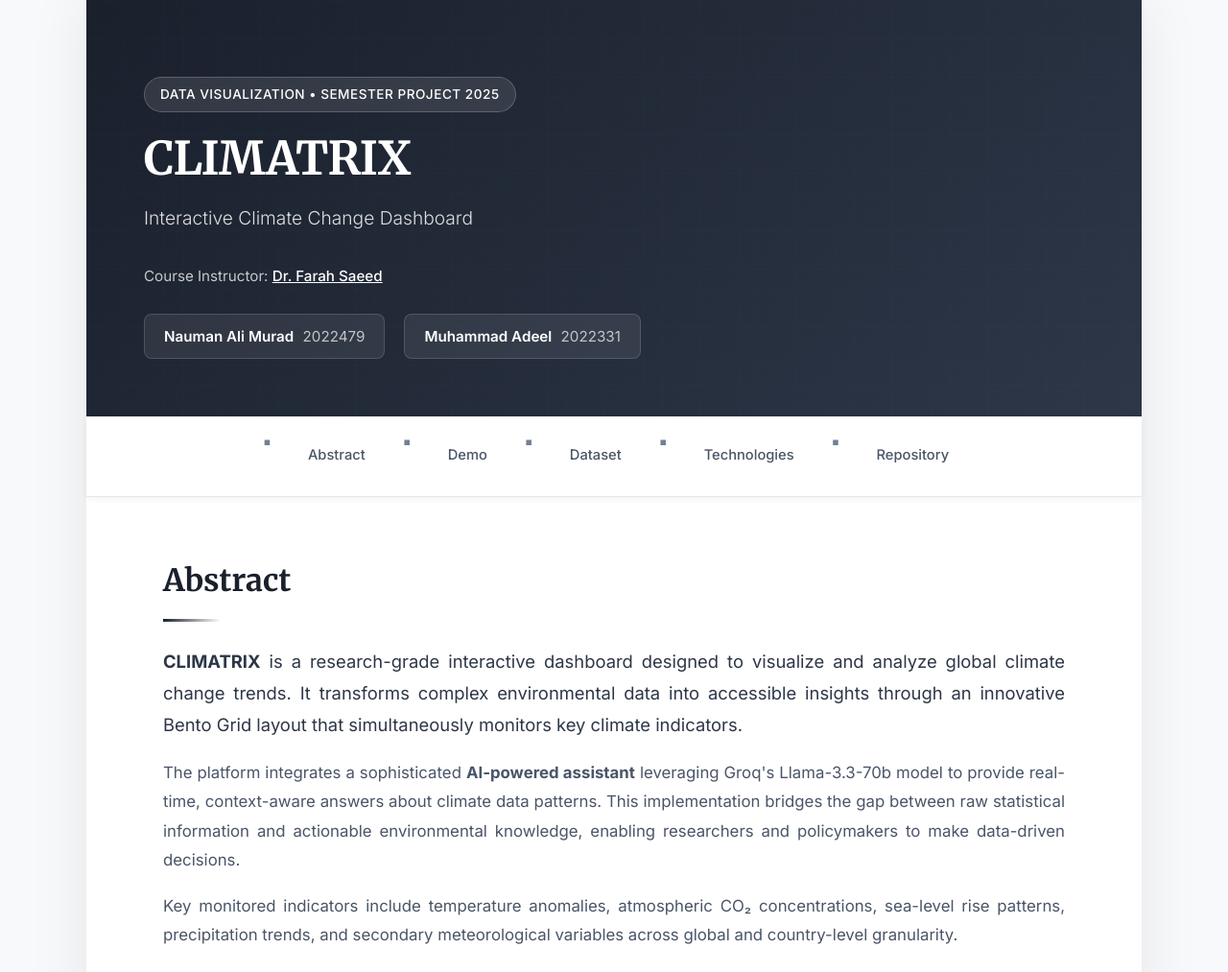
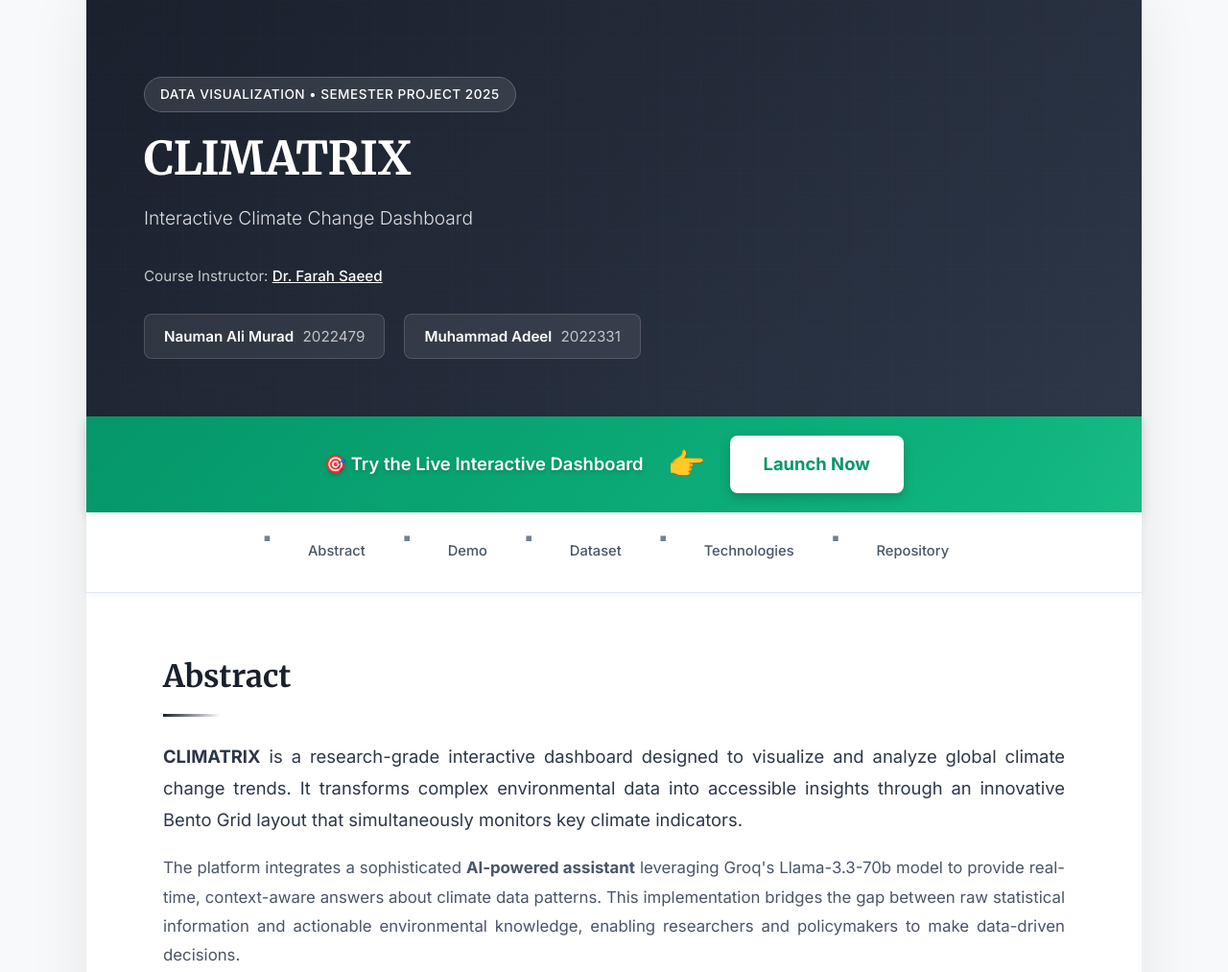
Before and after one commit to adeelkh21/adeelkh21.github.io, a plain HTML site: page index.html in a window 1280 px wide. Shown: the top 1013 px of the page at 96% size. Drawn offline with Linux system fonts and the light colour scheme.

Commit message:
Add prominent try project banner with animated arrow

```diff
--- a/index.html
+++ b/index.html
@@ -426,6 +426,91 @@
             height: 24px;
         }
 
+        /* Try Project Banner */
+        .try-banner {
+            background: linear-gradient(135deg, #059669 0%, #10b981 100%);
+            padding: 20px 40px;
+            display: flex;
+            align-items: center;
+            justify-content: center;
+            gap: 20px;
+            box-shadow: 0 4px 12px rgba(0, 0, 0, 0.15);
+            position: relative;
+            overflow: hidden;
+        }
+
+        .try-banner::before {
+            content: '';
+            position: absolute;
+            top: 0;
+            left: -100%;
+            width: 100%;
+            height: 100%;
+            background: linear-gradient(90deg, transparent, rgba(255, 255, 255, 0.1), transparent);
+            animation: shimmer 3s infinite;
+        }
+
+        @keyframes shimmer {
+            0% { left: -100%; }
+            100% { left: 100%; }
+        }
+
+        .try-banner-content {
+            display: flex;
+            align-items: center;
+            gap: 25px;
+            position: relative;
+            z-index: 1;
+        }
+
+        .try-banner-text {
+            color: white;
+            font-size: 1.15em;
+            font-weight: 600;
+            text-shadow: 0 2px 4px rgba(0, 0, 0, 0.2);
+        }
+
+        .arrow-pointer {
+            font-size: 2em;
+            animation: bounce 1s infinite;
+        }
+
+        @keyframes bounce {
+            0%, 100% {
+                transform: translateX(0) translateY(0);
+            }
+            25% {
+                transform: translateX(5px) translateY(-5px);
+            }
+            50% {
+                transform: translateX(10px) translateY(0);
+            }
+            75% {
+                transform: translateX(5px) translateY(5px);
+            }
+        }
+
+        .try-button {
+            display: inline-block;
+            padding: 14px 35px;
+            background: white;
+            color: #059669;
+            text-decoration: none;
+            font-weight: 700;
+            font-size: 1.15em;
+            border-radius: 8px;
+            transition: all 0.3s ease;
+            box-shadow: 0 4px 12px rgba(0, 0, 0, 0.2);
+            position: relative;
+            z-index: 1;
+        }
+
+        .try-button:hover {
+            transform: scale(1.05) translateY(-2px);
+            box-shadow: 0 8px 20px rgba(0, 0, 0, 0.3);
+            background: #f0fdf4;
+        }
+
         /* Footer */
         footer {
             text-align: center;
@@ -472,8 +557,24 @@
                 grid-template-columns: 1fr;
             }
 
+            .try-banner-content {
+                flex-direction: column;
+                gap: 15px;
+            }
+
+            .arrow-pointer {
+                font-size: 1.5em;
+            }
+
+            .try-banner-text {
+                font-size: 1em;
+                text-align: center;
+            }
+        }
+
+        @media (max-width: 480px) {
             .stats-grid {
-                grid-template-columns: repeat(2, 1fr);
+                grid-template-columns: 1fr;
             }
 
             h2 {
@@ -482,12 +583,6 @@
 
             .github-section {
                 padding: 35px 25px;
-            }
-        }
-
-        @media (max-width: 480px) {
-            .stats-grid {
-                grid-template-columns: 1fr;
             }
         }
     </style>
@@ -512,6 +607,16 @@
                 </a>
             </div>
         </header>
+
+        <div class="try-banner">
+            <div class="try-banner-content">
+                <span class="try-banner-text">🎯 Try the Live Interactive Dashboard</span>
+                <span class="arrow-pointer">👉</span>
+                <a href="https://climatrix-phi.vercel.app/" target="_blank" rel="noopener noreferrer" class="try-button">
+                    Launch Now
+                </a>
+            </div>
+        </div>
 
         <nav>
             <ul>
@@ -575,6 +680,14 @@
                             allow="accelerometer; autoplay; clipboard-write; encrypted-media; gyroscope; picture-in-picture; web-share"
                             allowfullscreen>
                         </iframe>
+                    </div>
+                    <div style="margin-top: 25px; padding: 20px; background: linear-gradient(135deg, #1a202c 0%, #2d3748 100%); border-radius: 8px; text-align: center;">
+                        <p style="color: white; margin-bottom: 15px; font-size: 1.05em; text-align: center;">
+                            <strong>Try it yourself!</strong> The project is deployed on Vercel and available for interactive exploration.
+                        </p>
+                        <a href="https://climatrix-phi.vercel.app/" target="_blank" rel="noopener noreferrer" style="display: inline-block; padding: 12px 30px; background: white; color: #1a202c; text-decoration: none; font-weight: 600; border-radius: 6px; transition: all 0.3s ease;" onmouseover="this.style.transform='translateY(-2px)'; this.style.boxShadow='0 6px 16px rgba(0, 0, 0, 0.3)'" onmouseout="this.style.transform='translateY(0)'; this.style.boxShadow='none'">
+                            🚀 Launch Interactive Dashboard
+                        </a>
                     </div>
                 </div>
             </section>
```
